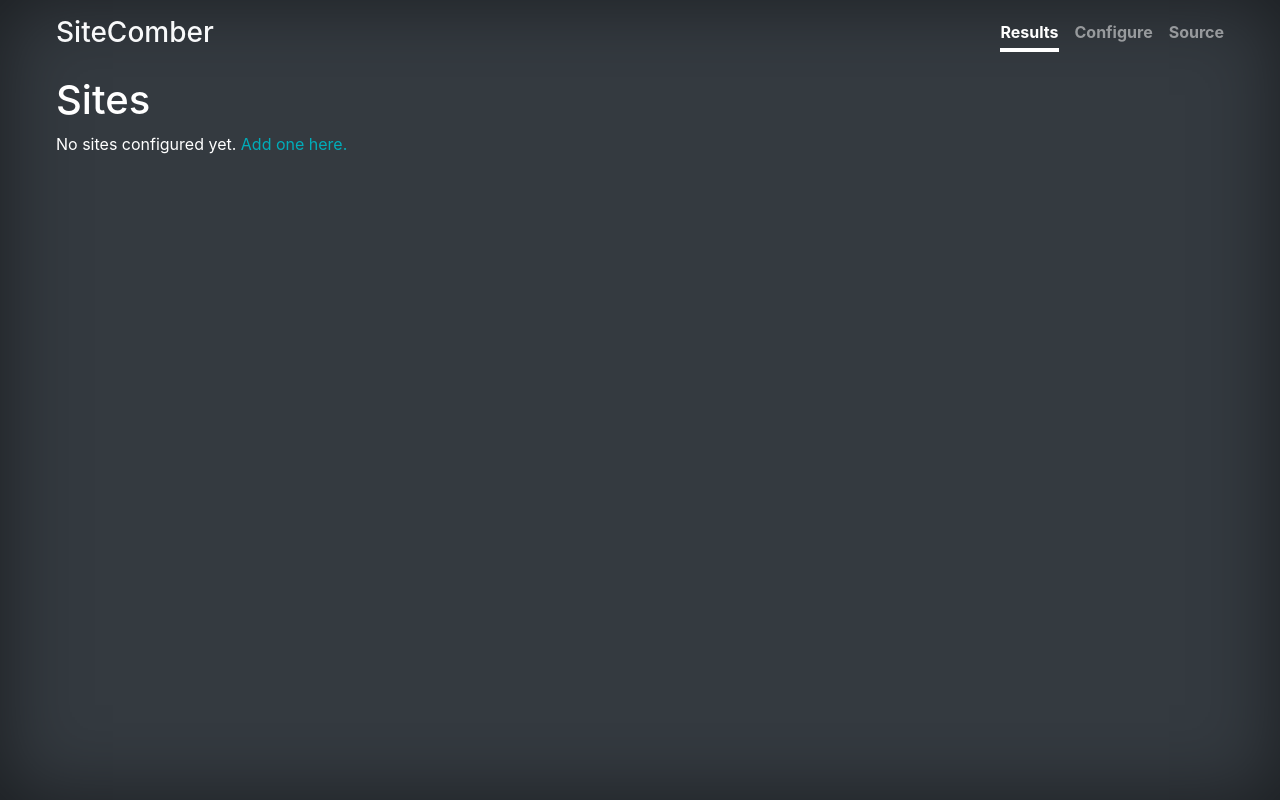
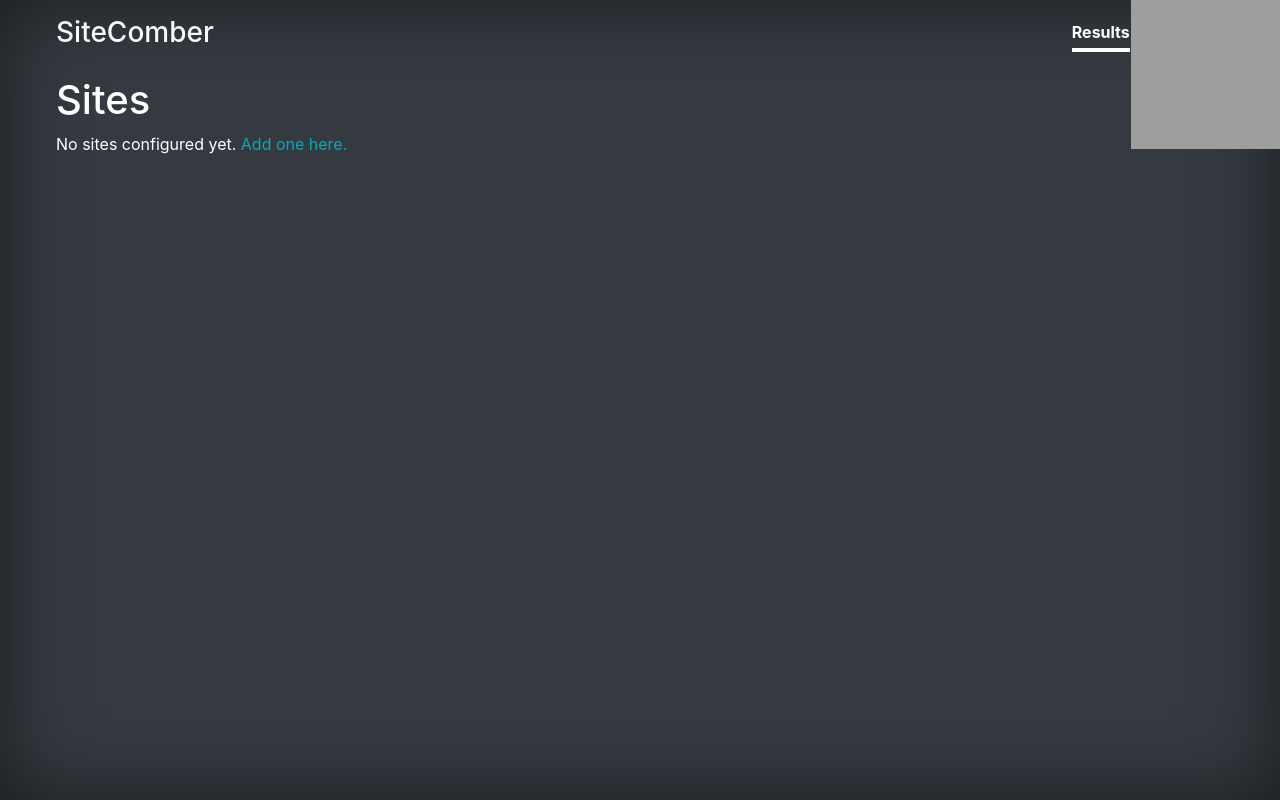
Before and after one commit to ninapavlich/sitecomber, a Django app: template sitecomber/apps/config/templates/config/site_list.html in a window 1280 px wide. Run offline with Django 3.2, Linux system fonts and the light colour scheme; the template is opened without the code that fills it, so the values that code supplies are empty; parts of the project's set-up code (start-up, migrations or seed data) failed here and were passed over; some libraries are stand-ins or nearby versions; grey boxes are pictures that could not be loaded.

Commit message:
add github fork me corner

```diff
--- a/sitecomber/apps/shared/templates/base.html
+++ b/sitecomber/apps/shared/templates/base.html
@@ -34,6 +34,7 @@
     </head>
     <body class="{% block bodyclass %}bg-dark text-white {% endblock %}">
 
+      <a href="https://github.com/ninapavlich/sitecomber" style="position:fixed;top:0;right:0;"><img width="149" height="149" src="https://github.blog/wp-content/uploads/2008/12/forkme_right_gray_6d6d6d.png?resize=149%2C149" class="attachment-full size-full" alt="Fork me on GitHub" data-recalc-dims="1"></a>
 
       <div class="cover-container d-flex w-100 h-100 p-3 mx-auto flex-column">
         <header class="masthead mb-auto">
@@ -42,7 +43,6 @@
             <nav class="nav nav-masthead justify-content-center">
               <a class="nav-link active" href="/">Results</a>
               <a class="nav-link" href="/admin/">Configure</a>
-              <a class="nav-link" href="https://github.com/ninapavlich/sitecomber">Source</a>
             </nav>
           </div>
         </header>
```
